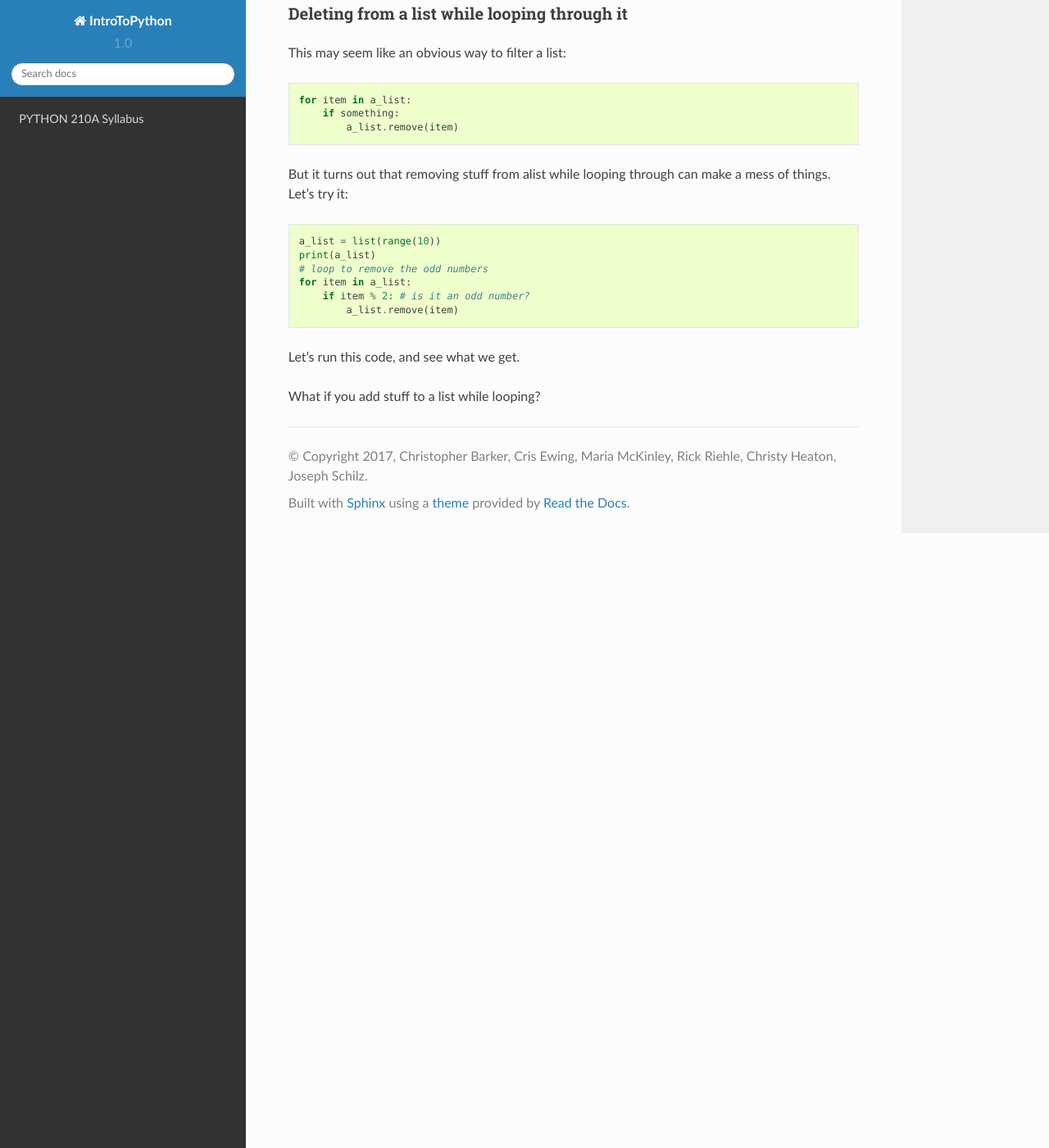
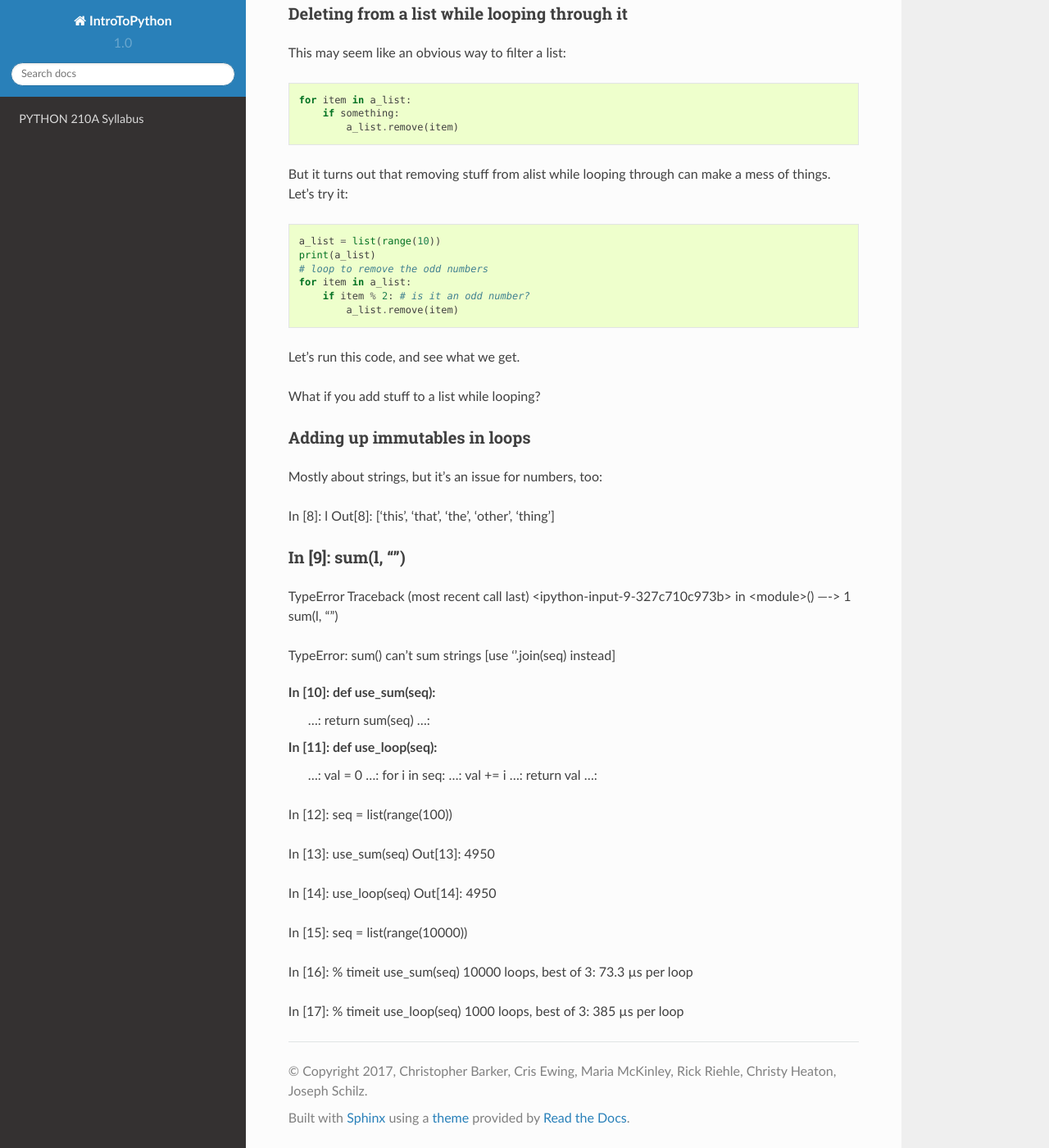
Before and after one commit to UWPCE-PythonCert/IntroPython-2017, a Sphinx documentation site: the page built from materials/source/notes/session04.rst, in a window 1280 px wide and 1400 px high, scrolled down 1956 px. Shown: the whole window at 82% size. Built offline with Sphinx 7.4.7 and the Read the Docs theme 2.0.0, drawn with Linux system fonts in a browser that asks for light colours.

Commit message:
a note about adding up immutables in loops

```diff
--- a/materials/source/notes/session04.rst
+++ b/materials/source/notes/session04.rst
@@ -113,3 +113,48 @@ But it turns out that removing stuff from alist while looping through can make a
 Let's run this code, and see what we get.
 
 What if you add stuff to a list while looping?
+
+Adding up immutables in loops
+-----------------------------
+
+Mostly about strings, but it's an issue for numbers, too:
+
+
+
+In [8]: l
+Out[8]: ['this', 'that', 'the', 'other', 'thing']
+
+In [9]: sum(l, "")
+---------------------------------------------------------------------------
+TypeError                                 Traceback (most recent call last)
+<ipython-input-9-327c710c973b> in <module>()
+----> 1 sum(l, "")
+
+TypeError: sum() can't sum strings [use ''.join(seq) instead]
+
+In [10]: def use_sum(seq):
+    ...:     return sum(seq)
+    ...:
+
+In [11]: def use_loop(seq):
+    ...:     val = 0
+    ...:     for i in seq:
+    ...:         val += i
+    ...:     return val
+    ...:
+
+In [12]: seq = list(range(100))
+
+In [13]: use_sum(seq)
+Out[13]: 4950
+
+In [14]: use_loop(seq)
+Out[14]: 4950
+
+In [15]: seq = list(range(10000))
+
+In [16]: % timeit use_sum(seq)
+10000 loops, best of 3: 73.3 µs per loop
+
+In [17]: % timeit use_loop(seq)
+1000 loops, best of 3: 385 µs per loop
```
